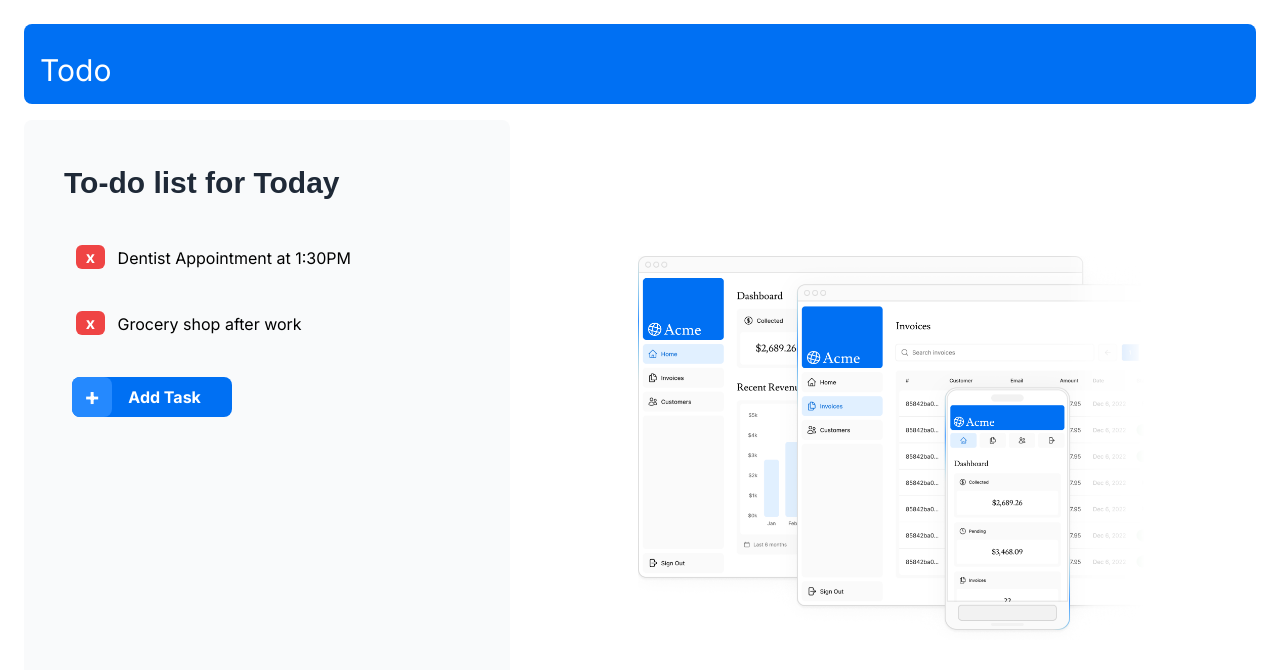
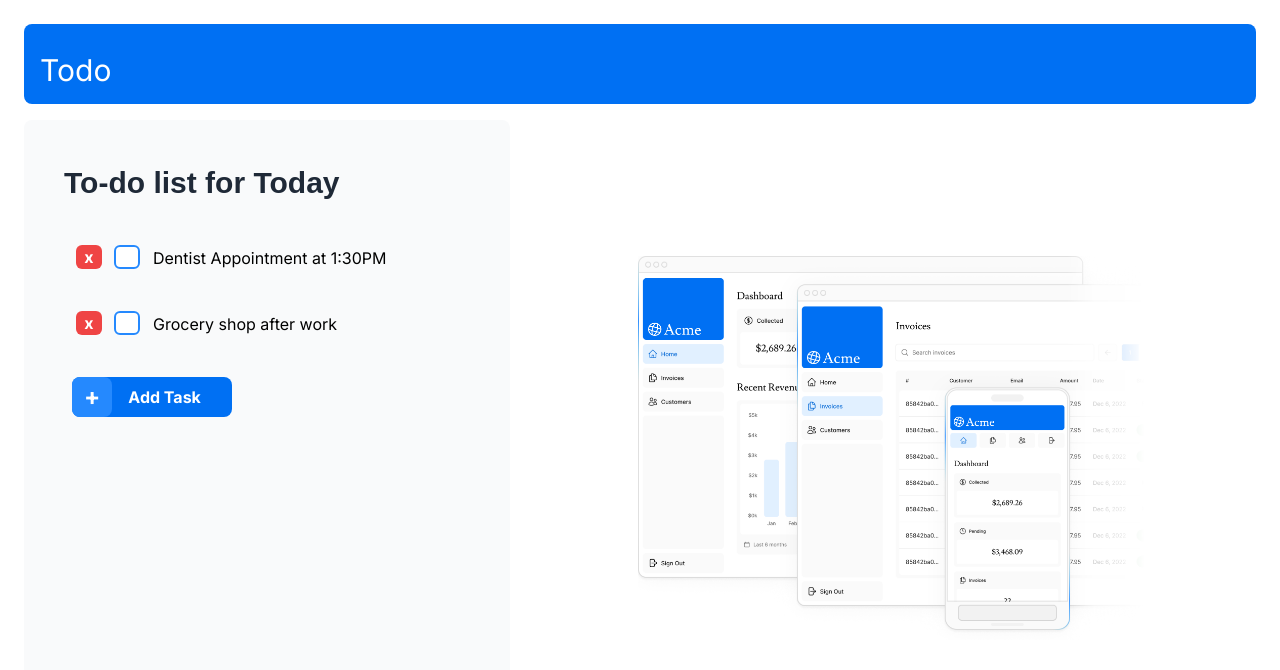
Before and after one commit to camillaxyc/todo, a Next.js app in the folder nextjs-dashboard/: page / in a window 1280 px wide. Shown: the top 670 px of the page. Built offline with nearby package versions, Linux system fonts and the light colour scheme; a web font is replaced by a local one.

Commit message:
Add checkbox todo list and change title of website

```diff
--- a/nextjs-dashboard/app/TodoList.tsx
+++ b/nextjs-dashboard/app/TodoList.tsx
@@ -92,6 +92,7 @@ const CreateListInput: React.FC<CreateListInputProps> = ({
         setTodoTask={setTodoTask}
         todoTask={todoTask}
       />
+      <CheckBox />
       <textarea
         maxLength={100}
         ref={textAreaRef}
@@ -151,3 +152,22 @@ const DeleteTaskButton: React.FC<DeleteTaskButtontProps> = ({
     </button>
   );
 };
+
+const CheckBox = () => {
+  const [checked, setChecked] = useState(false);
+  return (
+    <div
+      className={cn(
+        'ml-3 h-6 w-8',
+        'text-md bg-white text-center font-bold text-green-700',
+        'rounded-md border-2 border-solid border-blue-400',
+        'cursor-pointer border-2',
+      )}
+      onClick={() => {
+        setChecked(!checked);
+      }}
+    >
+      {checked ? '✔' : ''}
+    </div>
+  );
+};
--- a/nextjs-dashboard/app/page.tsx
+++ b/nextjs-dashboard/app/page.tsx
@@ -10,7 +10,7 @@ import cn from 'clsx';
 import { useState } from 'react';
 
 export const metadata: Metadata = {
-  title: 'Acme Homepage',
+  title: 'Todo Homepage',
 };
 
 export default function Page() {
```
